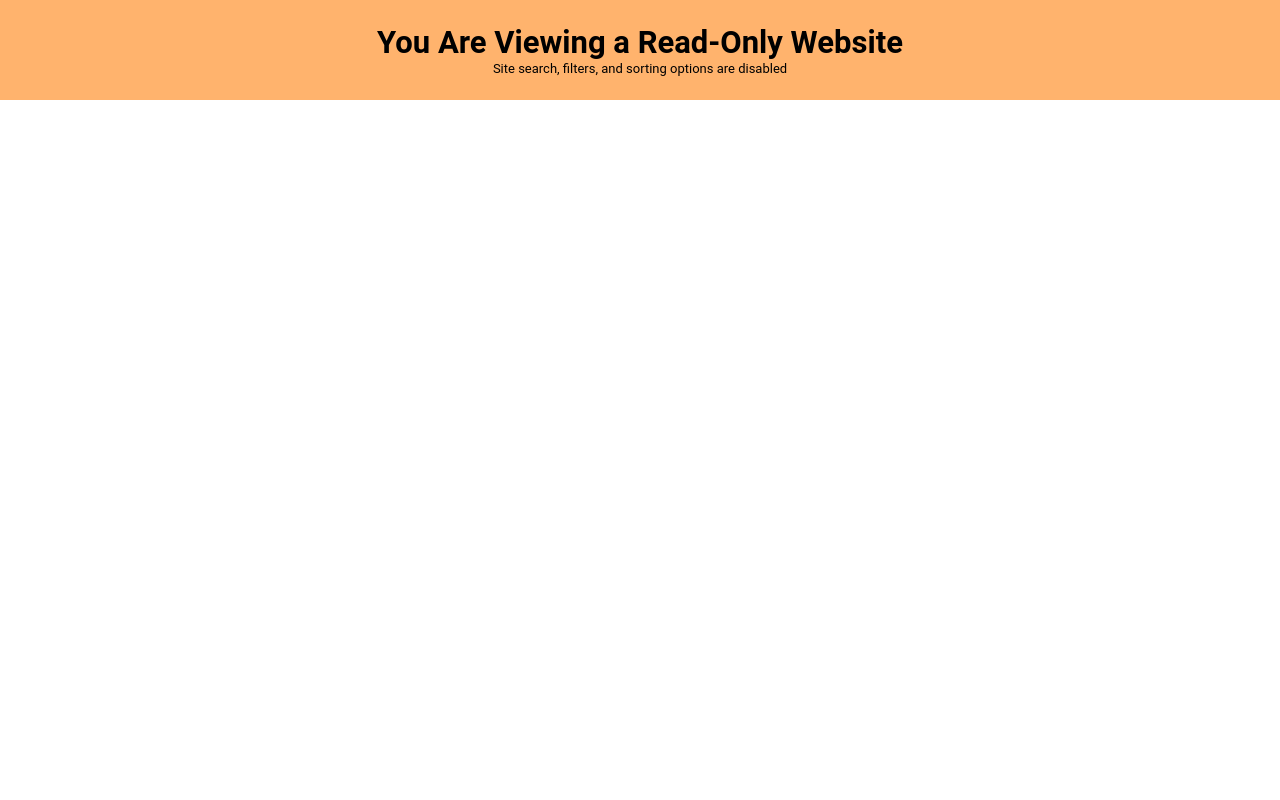
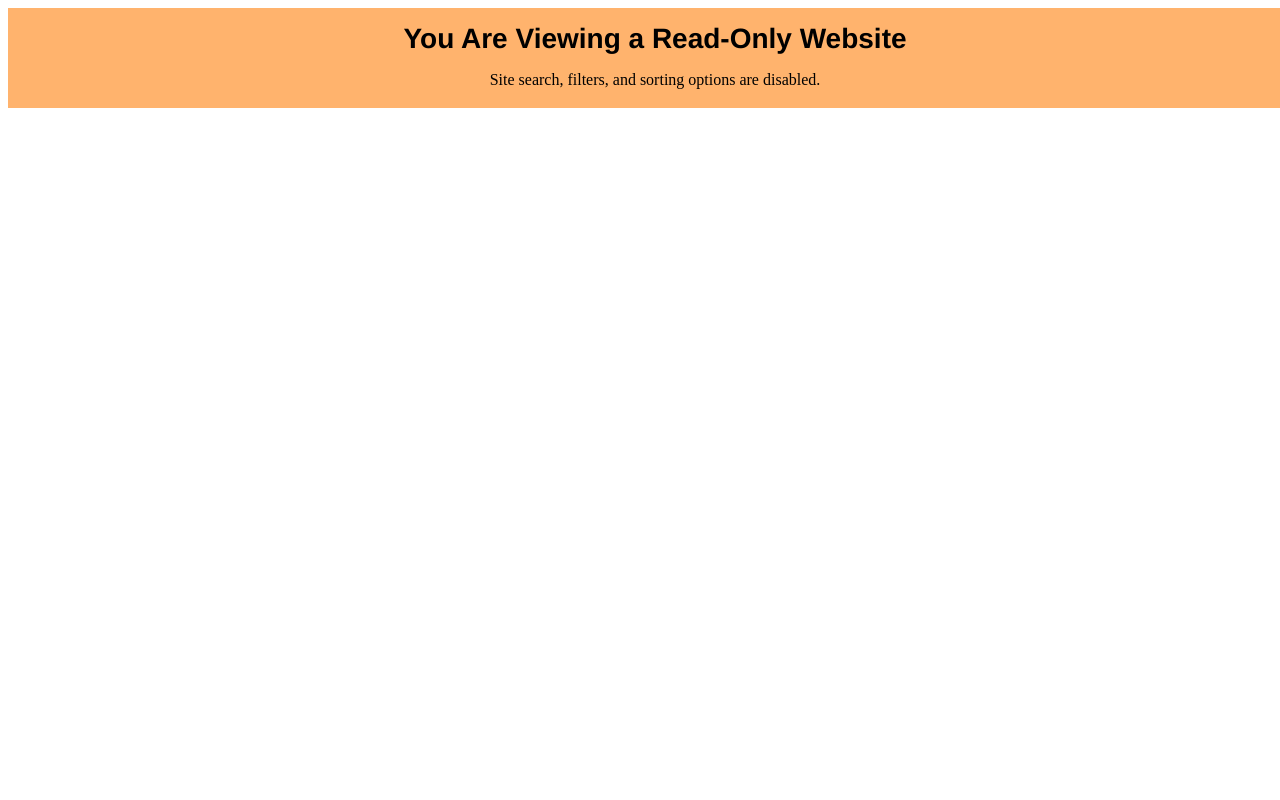
Before and after one commit to Princeton-CDH/derridas-margins-archive, a Python web app: template templates/banner.html in a window 1280 px wide. Run offline with Jinja, Linux system fonts and the light colour scheme; the template is opened without the code that fills it, so the values that code supplies are empty.

Commit message:
Simplify banner html & styles

```diff
--- a/static/custom_banner.css
+++ b/static/custom_banner.css
@@ -1,89 +1,37 @@
 * {
-    --banner-height: 100px;
+    --banner-height: 80px;
 }
 
 
-#_wb_custom_banner
-{
-    display: block !important;
-    top: 0px !important;
-    left: 0px !important;
-    font-family: "Roboto", "Helvetica Neue", Helvetica, Arial, sans-serif !important;
-    width: 100% !important;
-    font-size: 31px !important;
-    background-color: #FFB36D !important;
-    color: black !important;
-    z-index: 2147483643 !important;
-    line-height: normal !important;
-
-    position: absolute !important;
-    border: 0px;
-    height: var(--banner-height) !important;
-
-    display: flex !important;
-    display: -webkit-box !important;
-    display: -moz-box !important;
-    display: -webkit-flex !important;
-    display: -ms-flexbox !important;
-
-    justify-content: space-between;
-    -webkit-box-pack: justify;
-    -moz-box-pack: justify;
-    -ms-flex-pack: justify;
-    align-items: center;
-    -webkit-box-align: center;
-    -moz-box-align: center;
-    -ms-flex-align: center;
+#wayback-banner {
+    width: 100%;
+    min-width: 330px;
+    height: var(--banner-height);
+    background-color: #FFB36D;
+    text-align: center;
+    padding: 15px;
+    overflow: hidden;
 }
 
-#title_or_url
-{
-    display: block !important;
-    white-space: nowrap;
-    overflow: hidden;
-    text-overflow: ellipsis;
-    max-width: 100%;
+#wayback-banner h1 {
+    /* adjust sizes from derrida default and use body font instead of title font */
+    font-size: 1.15em;
+    font-weight: bold;
+    margin: 0;
+    font-family: "UniversLTPro-55Roman", "Helvetica", "Arial", sans-serif;
 }
 
-._wb_capture_date
-{
-    font-size: 13px;
+@media (min-width: 650px) {
+    * {
+        --banner-height: 70px;
+    }
+
+    #wayback-banner h1 {
+        font-size: 1.75em;
+    }
 }
 
-#_wb_capture_info
-{
-    flex-grow: 1;
-    -webkit-box-flex: 1;
-    -moz-box-flex: 1;
-    -webkit-flex-grow: 1;
-    -ms-flex: 1;
-
-    min-width: 0;
-    margin: 0 15px;
-
-    display: flex !important;
-    display: -webkit-box !important;
-    display: -moz-box !important;
-    display: -webkit-flex !important;
-    display: -ms-flexbox !important;
-
-    flex-direction: column;
-    -webkit-box-direction: normal;
-    -webkit-box-orient: vertical;
-    -moz-box-direction: normal;
-    -moz-box-orient: vertical;
-    -ms-flex-direction: column;
-
-    justify-content: center;
-    -webkit-box-pack: center;
-    -moz-box-pack: center;
-    -ms-flex-pack: center;
-
-    align-items: center;
-    -webkit-box-align: center;
-    -moz-box-align: center;
-    -ms-flex-align: center;
-
-    height: 100%;
-    -webkit-font-smoothing: antialiased;
+/* shift top left and top right coordinate navigation to compensate for the banner */
+.coordinate-navigation a:first-child, .coordinate-navigation a:nth-child(3)  {
+    margin-top: var(--banner-height);
 }
--- a/templates/banner.html
+++ b/templates/banner.html
@@ -3,12 +3,10 @@
 
 <link rel='stylesheet' href='{{ static_prefix }}/custom_banner.css'/>
 
-<div id="_wb_custom_banner">
-    <span id="_wb_capture_info">
-    <b id="title_or_url">You Are Viewing a Read-Only Website</b>
-    <span class="_wb_capture_date">Site search, filters, and sorting options are disabled</span>
-</span>
-</div>
+<section id="wayback-banner">
+    <h1>You Are Viewing a Read-Only Website</h1>
+    <p>Site search, filters, and sorting options are disabled.</p>
+</section>
 
 {% endautoescape %}
 {% endif %}
```
